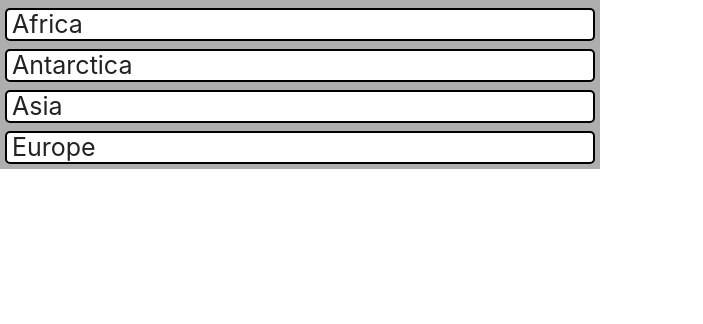
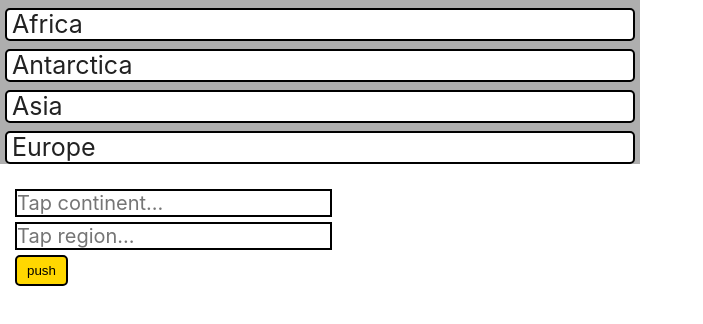
Before and after one commit to justsorano/AlpacaGoesCrazy, a React (Create React App) app: page / in a window 1280 px wide. Shown: the top 324 px of the page, without its empty margins (0-703 px from the left). Built offline with nearby package versions, Linux system fonts and the light colour scheme.

Commit message:
форма

```diff
--- a/src/App.js
+++ b/src/App.js
@@ -1,10 +1,12 @@
 import React from 'react'
 import Earth from './Components/Earth'
+import {Form} from './Components/Form'
 function App() {
   return (
     <div className='app'>
       <div className='app__wrapper'>
         <Earth/>
+        <Form/>
       </div>
     </div>
   )
--- a/src/Components/Continent.js
+++ b/src/Components/Continent.js
@@ -5,7 +5,6 @@ import {closeTest,showTest} from '../Redux/actions'
 const Continent = ({data,closeTest,showTest,Data}) =>{
    const [active,setActive] = useState(false)
    const [styles,setStyles] = useState(['continent__title'])
-
    const activeChange = () => setActive(!active)
    const titleHandler = e =>{
       if(e.target.textContent === Data[Data.length - 1].name){
--- /dev/null
+++ b/src/Components/Form.js
@@ -0,0 +1,32 @@
+import React, { useState } from 'react'
+
+export const Form = () =>{
+   const [value,setValue] = useState({
+      continent:'',
+      region:''
+   })
+   const inputHandler = e =>{
+      setValue({
+         [e.target.name]:e.target.value
+      })
+   }
+   return (
+      <div className='form'>
+         <form className='form__contant'>
+            <input className='form__input'
+            value={value}
+            name='continent'
+            value={value.continent}
+            placeholder='Tap continent...'
+            onChange={inputHandler}/>
+            <input className='form__input'
+            value={value}
+            name='region'
+            value={value.region}
+            placeholder='Tap region...'
+            onChange={inputHandler}/>
+            <button className='form__submit'>push</button>
+         </form>
+      </div>
+   )
+}
--- a/src/assets/scss/app.scss
+++ b/src/assets/scss/app.scss
@@ -2,10 +2,10 @@
    max-width: 100%;
    max-height: 100%;
    display: flex;
-   flex-direction: column;
-   justify-content: center;
-   align-items: flex-start;
    &__wrapper{
-      background: $bgcolor;
+      width: 100%;
+      height: 100%;
+      display: flex;
+      flex-direction: column;
    }
 }
--- a/src/assets/scss/earth.scss
+++ b/src/assets/scss/earth.scss
@@ -1,5 +1,7 @@
 .earth{
-   margin: 0 0 5px 0;
+   flex: 1 1 50%;
+   max-width: 50%;
+   background: $bgcolor;
    &__content{
    }
 }
--- /dev/null
+++ b/src/assets/scss/form.scss
@@ -0,0 +1,28 @@
+.form{
+   margin: 25px 0 0 0;
+   flex: 1 1 50%;
+   max-width: 50%;
+   &__contant{
+      background: white;
+      height: 100%;
+      display: flex;
+      flex-direction: column;
+      justify-content: center;
+      align-items: flex-start;
+      margin: 0 0 0 15px;
+   }
+   &__input{
+      border: 2px solid black;
+      margin: 5px 0 0 0;
+      &:nth-child(1){
+         margin: 0;
+      }
+   }
+   &__submit{
+      margin: 5px 0 0 0;
+      padding: 6px 10px;
+      border: 2px solid black;
+      border-radius: 5px;
+      background: gold;
+   }
+}
--- a/src/assets/scss/index.scss
+++ b/src/assets/scss/index.scss
@@ -5,6 +5,7 @@
 @import './earth.scss';
 @import './continent.scss';
 @import './region.scss';
+@import './form.scss';
 body {
   margin: 0;
   padding: 0;
```
